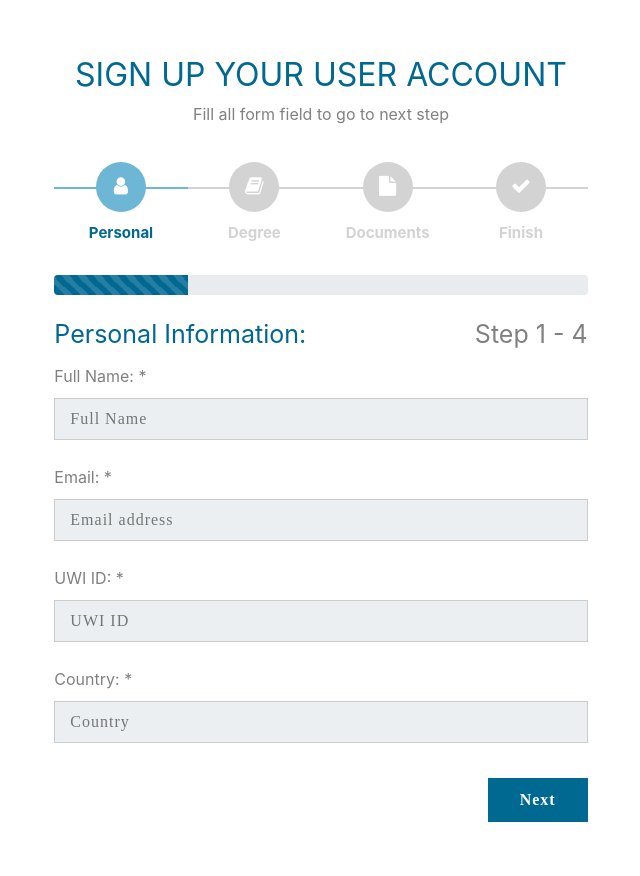
After one commit to RandyDeo/INFO3604_Project, a Flask app: template templates/student-registration-form.html in a window 1280 px wide. The commit adds this page. Shown: the whole page, without its empty margins (319-959 px from the left). Run offline with Flask 2, Linux system fonts and the light colour scheme; the template is opened without the code that fills it, so the values that code supplies are empty; some libraries are stand-ins or nearby versions.

Commit message:
SignUp(kinda)

```diff
--- a/main.py
+++ b/main.py
@@ -1,17 +1,26 @@
 import json
 from flask import Flask, render_template, request
+from flask_login import login_user, LoginManager, login_required, logout_user, current_user
 from flask_jwt import JWT, jwt_required, current_identity
 from sqlalchemy.exc import IntegrityError
+from werkzeug.security import generate_password_hash, check_password_hash
 from datetime import timedelta
 
 from models import db, User
 
 ''' Begin boilerplate code '''
+login_manager = LoginManager()
+
+
+@login_manager.user_loader
+def load_user(user_id):
+    return User.query.get(user_id)
 
 
 def create_app():
     app = Flask("__name__", template_folder="templates")
     app.config['SQLALCHEMY_DATABASE_URI'] = 'sqlite:///test.db'
+    app.config['SQLALCHEMY_TRACK_MODIFICATIONS'] = False
     app.config['SECRET_KEY'] = "MYSECRET"
     app.config['JWT_EXPIRATION_DELTA'] = timedelta(days=7)
     db.init_app(app)
@@ -47,33 +56,66 @@ jwt = JWT(app, authenticate, identity)
 
 @app.route("/")
 def home():
+    return render_template("landing-page.html")
+
+
+@app.route("/signup-login.html")
+def signupPage():
     return render_template("signup-login.html")
 
 
-@app.route("/signup")
-def signupPage():
-    return render_template("signup- login.html")
+@app.route("/signup-login.html", methods=(['POST']))
+def signup():
+    email = request.form.get('email')
+    name = request.form.get('name')
+    occupation = request.form.get('occupation')
+    password = request.form.get('password')
+
+    user = User.query.filter_by(email=email).first()  # if this returns a user, then the email already exists in database
+
+    if user:  # if a user is found, we want to redirect back to signup page so user can try again
+        return 'Email address already exists', render_template("signup-login.html"), 400
+
+    # create new user with the form data
+    new_user = User(name=user("name"), email=user("email"), occupation=user("occupation"))
+    new_user.password = generate_password_hash(password, method='sha256')
+
+    # add the new user to the database
+    db.session.add(new_user)
+    db.session.commit()
+    return render_template("student-homepage.html"), 201
 
 
-@app.route("/signup", methods=(['POST']))
-def signup():
-    if request.method == 'POST':
-        userData = request.form.to.dict()
-        print(userData)
-        if userData:
-            newUser = User(name=userData["name"], email=userData["email"])
-            newUser.setpassword(userData['pass'])
-            try:
-                db.session.add(newUser)
-                db.session.commit()
-                return render_template("index.partial.html"), 201
-            except IntegrityError:
-                db.session.rollback()
-                return "Looks like you already signed up", 400
-        return 'Nothing submitted', 400
-    return
+@app.route("/signup-login.html", methods=(['GET', 'POST']))
+def login():
+    if request.method == 'GET':
+        return render_template("signup-login.html")
+    elif request.method == 'POST':
+        userData = reqest.form.to.dict()
+        username = userData['name']
+        password = userData['pass']
+        user = User.query.filter_by(name=username).first()
+        if user and user.check_password(password):
+            time = timedelat(hours=1)
+            login_user(user, False, time)
+            return render_template('student-homepage.html'), 200
+        if user is None:
+            return render_template('signup-login.html'), 401
+    return "Invalid Login", 401
 
-    # @app.route("/upload", methods=['POST'])
+
+@login_manager.unauthorized_handler
+def unauthorized():
+    return render_template('signup-login.html')
+
+
+@app.route("/logout", methods=(['GET']))
+@login_required
+def logout():
+    logout_user()
+    return render_template('landing-page.html')
+
+# @app.route("/upload", methods=['POST'])
 # def upload():
 #   file = request.files['inputFile']
 
--- /dev/null
+++ b/static/css/form.css
@@ -0,0 +1,216 @@
+* {
+    margin: 0;
+    padding: 0
+}
+
+html {
+    height: 100%
+}
+
+p {
+    color: grey
+}
+
+#heading {
+    text-transform: uppercase;
+    color: #006992;
+    font-weight: normal
+}
+
+#msform {
+    text-align: center;
+    position: relative;
+    margin-top: 20px
+}
+
+#msform fieldset {
+    background: white;
+    border: 0 none;
+    border-radius: 0.5rem;
+    box-sizing: border-box;
+    width: 100%;
+    margin: 0;
+    padding-bottom: 20px;
+    position: relative
+}
+
+.form-card {
+    text-align: left
+}
+
+#msform fieldset:not(:first-of-type) {
+    display: none
+}
+
+#msform input,
+#msform textarea {
+    padding: 8px 15px 8px 15px;
+    border: 1px solid #ccc;
+    border-radius: 0px;
+    margin-bottom: 25px;
+    margin-top: 2px;
+    width: 100%;
+    box-sizing: border-box;
+    font-family: montserrat;
+    color: #006992;
+    background-color: #ECEFF1;
+    font-size: 16px;
+    letter-spacing: 1px
+}
+
+#msform input:focus,
+#msform textarea:focus {
+    -moz-box-shadow: none !important;
+    -webkit-box-shadow: none !important;
+    box-shadow: none !important;
+    border: 1px solid #6DB6D6;
+    outline-width: 0
+}
+
+#msform .action-button {
+    width: 100px;
+    background: #006992;
+    font-weight: bold;
+    color: white;
+    border: 0 none;
+    border-radius: 0px;
+    cursor: pointer;
+    padding: 10px 5px;
+    margin: 10px 0px 10px 5px;
+    float: right
+}
+
+#msform .action-button:hover,
+#msform .action-button:focus {
+    background-color: #6DB6D6
+}
+
+#msform .action-button-previous {
+    width: 100px;
+    background: #616161;
+    font-weight: bold;
+    color: white;
+    border: 0 none;
+    border-radius: 0px;
+    cursor: pointer;
+    padding: 10px 5px;
+    margin: 10px 5px 10px 0px;
+    float: right
+}
+
+#msform .action-button-previous:hover,
+#msform .action-button-previous:focus {
+    background-color: #000000
+}
+
+.card {
+    z-index: 0;
+    border: none;
+    position: relative
+}
+
+.fs-title {
+    font-size: 25px;
+    color: #006692;
+    margin-bottom: 15px;
+    font-weight: normal;
+    text-align: left
+}
+
+.purple-text {
+    color: #006992;
+    font-weight: normal
+}
+
+.steps {
+    font-size: 25px;
+    color: gray;
+    margin-bottom: 10px;
+    font-weight: normal;
+    text-align: right
+}
+
+.fieldlabels {
+    color: gray;
+    text-align: left
+}
+
+#progressbar {
+    margin-bottom: 30px;
+    overflow: hidden;
+    color: lightgrey
+}
+
+#progressbar .active {
+    color: #006992
+}
+
+#progressbar li {
+    list-style-type: none;
+    font-size: 15px;
+    width: 25%;
+    float: left;
+    position: relative;
+    font-weight: 400
+}
+
+#progressbar #account:before {
+    font-family: FontAwesome;
+    content: "\f007"
+}
+
+#progressbar #personal:before {
+    font-family: FontAwesome;
+    content: "\f02d"
+}
+
+#progressbar #payment:before {
+    font-family: FontAwesome;
+    content: "\f15b"
+}
+
+#progressbar #confirm:before {
+    font-family: FontAwesome;
+    content: "\f00c"
+}
+
+#progressbar li:before {
+    width: 50px;
+    height: 50px;
+    line-height: 45px;
+    display: block;
+    font-size: 20px;
+    color: #ffffff;
+    background: lightgray;
+    border-radius: 50%;
+    margin: 0 auto 10px auto;
+    padding: 2px
+}
+
+#progressbar li:after {
+    content: '';
+    width: 100%;
+    height: 2px;
+    background: lightgray;
+    position: absolute;
+    left: 0;
+    top: 25px;
+    z-index: -1
+}
+
+#progressbar li.active:before,
+#progressbar li.active:after {
+    background: #6DB6D6
+}
+
+.progress {
+    height: 20px
+}
+
+.progress-bar {
+    background-color: #006992
+}
+
+.fit-image {
+    width: 100%;
+    object-fit: cover
--- /dev/null
+++ b/static/js/form.js
@@ -0,0 +1,76 @@
+$(document).ready(function(){
+
+var current_fs, next_fs, previous_fs; //fieldsets
+var opacity;
+var current = 1;
+var steps = $("fieldset").length;
+
+setProgressBar(current);
+
+$(".next").click(function(){
+
+current_fs = $(this).parent();
+next_fs = $(this).parent().next();
+
+//Add Class Active
+$("#progressbar li").eq($("fieldset").index(next_fs)).addClass("active");
+
+//show the next fieldset
+next_fs.show();
+//hide the current fieldset with style
+current_fs.animate({opacity: 0}, {
+step: function(now) {
+// for making fielset appear animation
+opacity = 1 - now;
+
+current_fs.css({
+'display': 'none',
+'position': 'relative'
+});
+next_fs.css({'opacity': opacity});
+},
+duration: 500
+});
+setProgressBar(++current);
+});
+
+$(".previous").click(function(){
+
+current_fs = $(this).parent();
+previous_fs = $(this).parent().prev();
+
+//Remove class active
+$("#progressbar li").eq($("fieldset").index(current_fs)).removeClass("active");
+
+//show the previous fieldset
+previous_fs.show();
+
+//hide the current fieldset with style
+current_fs.animate({opacity: 0}, {
+step: function(now) {
+// for making fielset appear animation
+opacity = 1 - now;
+
+current_fs.css({
+'display': 'none',
+'position': 'relative'
+});
+previous_fs.css({'opacity': opacity});
+},
+duration: 500
+});
+setProgressBar(--current);
+});
+
+function setProgressBar(curStep){
+var percent = parseFloat(100 / steps) * curStep;
+percent = percent.toFixed();
+$(".progress-bar")
+.css("width",percent+"%")
+}
+
+$(".submit").click(function(){
+return false;
+})
+
+});
--- /dev/null
+++ b/templates/student-registration-form.html
@@ -0,0 +1,99 @@
+<!doctype html>
+                        <html>
+                            <head>
+                                <meta charset='utf-8'>
+                                <meta name='viewport' content='width=device-width, initial-scale=1'>
+                                <title>Snippet - BBBootstrap</title>
+                                <link href='https://stackpath.bootstrapcdn.com/bootstrap/4.3.1/css/bootstrap.min.css' rel='stylesheet'>
+                                <link href='https://cdnjs.cloudflare.com/ajax/libs/font-awesome/4.0.3/css/font-awesome.css' rel='stylesheet'>
+
+                                <link rel="stylesheet" href="../static/css/form.css">
+
+                                <script type='text/javascript' src='https://cdnjs.cloudflare.com/ajax/libs/jquery/3.2.1/jquery.min.js'></script>
+                                <script type='text/javascript' src='https://stackpath.bootstrapcdn.com/bootstrap/4.3.1/js/bootstrap.bundle.min.js'></script>
+                                <script type='text/javascript' src="../static/js/form.js"></script>
+
+
+                            </head>
+                            <body oncontextmenu='return false' class='snippet-body'>
+                            <div class="container-fluid">
+    <div class="row justify-content-center">
+        <div class="col-11 col-sm-9 col-md-7 col-lg-6 col-xl-5 text-center p-0 mt-3 mb-2">
+            <div class="card px-0 pt-4 pb-0 mt-3 mb-3">
+                <h2 id="heading">Sign Up Your User Account</h2>
+                <p>Fill all form field to go to next step</p>
+                <form id="msform">
+                    <!-- progressbar -->
+                    <ul id="progressbar">
+                        <li class="active" id="account"><strong>Personal</strong></li>
+                        <li id="personal"><strong>Degree</strong></li>
+                        <li id="payment"><strong>Documents</strong></li>
+                        <li id="confirm"><strong>Finish</strong></li>
+                    </ul>
+                    <div class="progress">
+                        <div class="progress-bar progress-bar-striped progress-bar-animated" role="progressbar" aria-valuemin="0" aria-valuemax="100"></div>
+                    </div> <br> <!-- fieldsets -->
+                    <fieldset>
+                        <div class="form-card">
+                            <div class="row">
+                                <div class="col-7">
+                                    <h2 class="fs-title">Personal Information:</h2>
+                                </div>
+                                <div class="col-5">
+                                    <h2 class="steps">Step 1 - 4</h2>
+                                </div>
+                            </div> <label class="fieldlabels">Full Name: *</label> <input type="text" name="fname" placeholder="Full Name" /> <label class="fieldlabels">Email: *</label> <input type="email" name="email" placeholder="Email address" /> <label class="fieldlabels">UWI ID: *</label> <input type="text" name="uwiid" placeholder="UWI ID" /> <label class="fieldlabels">Country: *</label> <input type="text" name="country" placeholder="Country" />
+                        </div> <input type="button" name="next" class="next action-button" value="Next" />
+                    </fieldset>
+                    <fieldset>
+                        <div class="form-card">
+                            <div class="row">
+                                <div class="col-7">
+                                    <h2 class="fs-title">Degree Information:</h2>
+                                </div>
+                                <div class="col-5">
+                                    <h2 class="steps">Step 2 - 4</h2>
+                                </div>
+                            </div> <label class="fieldlabels">Programme: *</label> <input type="text" name="degree name" placeholder="Current Degree" /> <label class="fieldlabels">Year of study: *</label> <input type="text" name="yos" placeholder="Year of study" /> <label class="fieldlabels">Credits: *</label> <input type="text" name="credits" placeholder="Current credit amount" /> <label class="fieldlabels">Enrollment Type: *</label> <input type="text" name="enrollment" placeholder="Enrollment type" />
+                        </div> <input type="button" name="next" class="next action-button" value="Next" /> <input type="button" name="previous" class="previous action-button-previous" value="Previous" />
+                    </fieldset>
+                    <fieldset>
+                        <div class="form-card">
+                            <div class="row">
+                                <div class="col-7">
+                                    <h2 class="fs-title">Document Upload:</h2>
+                                </div>
+                                <div class="col-5">
+                                    <h2 class="steps">Step 3 - 4</h2>
+                                </div>
+                            </div> <label class="fieldlabels">Upload Your Transcript: *</label> <input type="file" name="transcript" accept=".pdf"> <label class="fieldlabels">Upload your Resume: *</label> <input type="file" name="resume" accept=".pdf"> <label class="fieldlabels">Upload your Essay: *</label> <input type="file" name="essay" accept=".pdf">
+                        </div> <input type="button" name="next" class="next action-button" value="Submit" /> <input type="button" name="previous" class="previous action-button-previous" value="Previous" />
+                    </fieldset>
+                    <fieldset>
+                        <div class="form-card">
+                            <div class="row">
+                                <div class="col-7">
+                                    <h2 class="fs-title">Finish:</h2>
+                                </div>
+                                <div class="col-5">
+                                    <h2 class="steps">Step 4 - 4</h2>
+                                </div>
+                            </div> <br><br>
+                            <h2 class="purple-text text-center"><strong>SUCCESS !</strong></h2> <br>
+                            <div class="row justify-content-center">
+                                <div class="col-3"> <img src=" ../static/images/blue_tick.png" class="fit-image"> </div>
+                            </div> <br><br>
+                            <div class="row justify-content-center">
+                                <div class="col-7 text-center">
+                                    <h5 class="purple-text text-center">You Have Successfully Signed Up</h5>
+                                </div>
+                            </div>
+                        </div>
+                    </fieldset>
+                </form>
+            </div>
+        </div>
+    </div>
+</div>
+                            </body>
+                        </html>
```
Also changed, not shown: static/css/navigationbar.css (+17 -2 lines), templates/landing-page.html (added, +42 -0 lines), templates/signup-login.html (+44 -10 lines), templates/student-homepage.html (+35 -1 lines), templates/student-registration.html (+30 -1 lines), static/images/blue_tick.png (added), static/images/landing_page.jpg (added), static/images/student_home.png (added), test.db.
